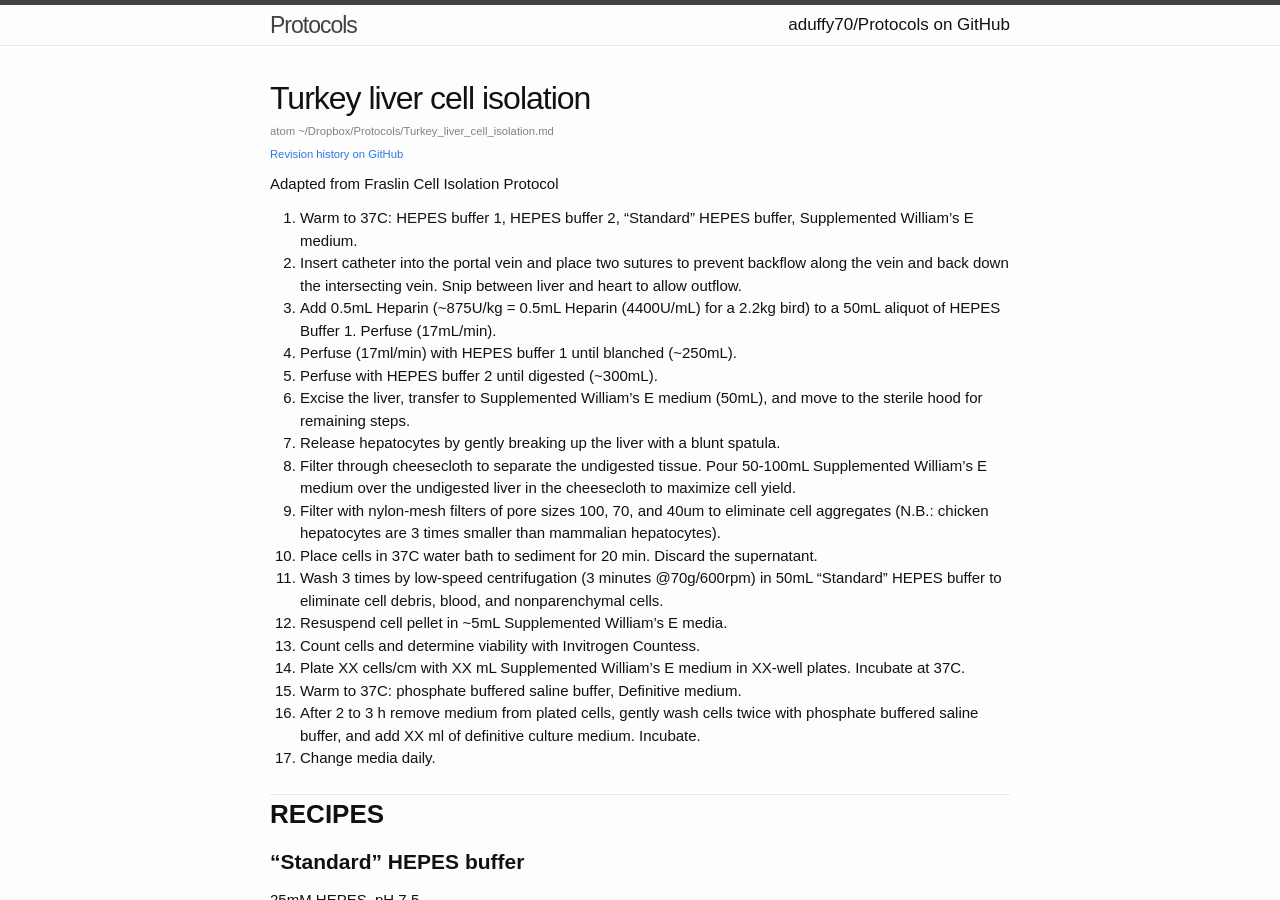
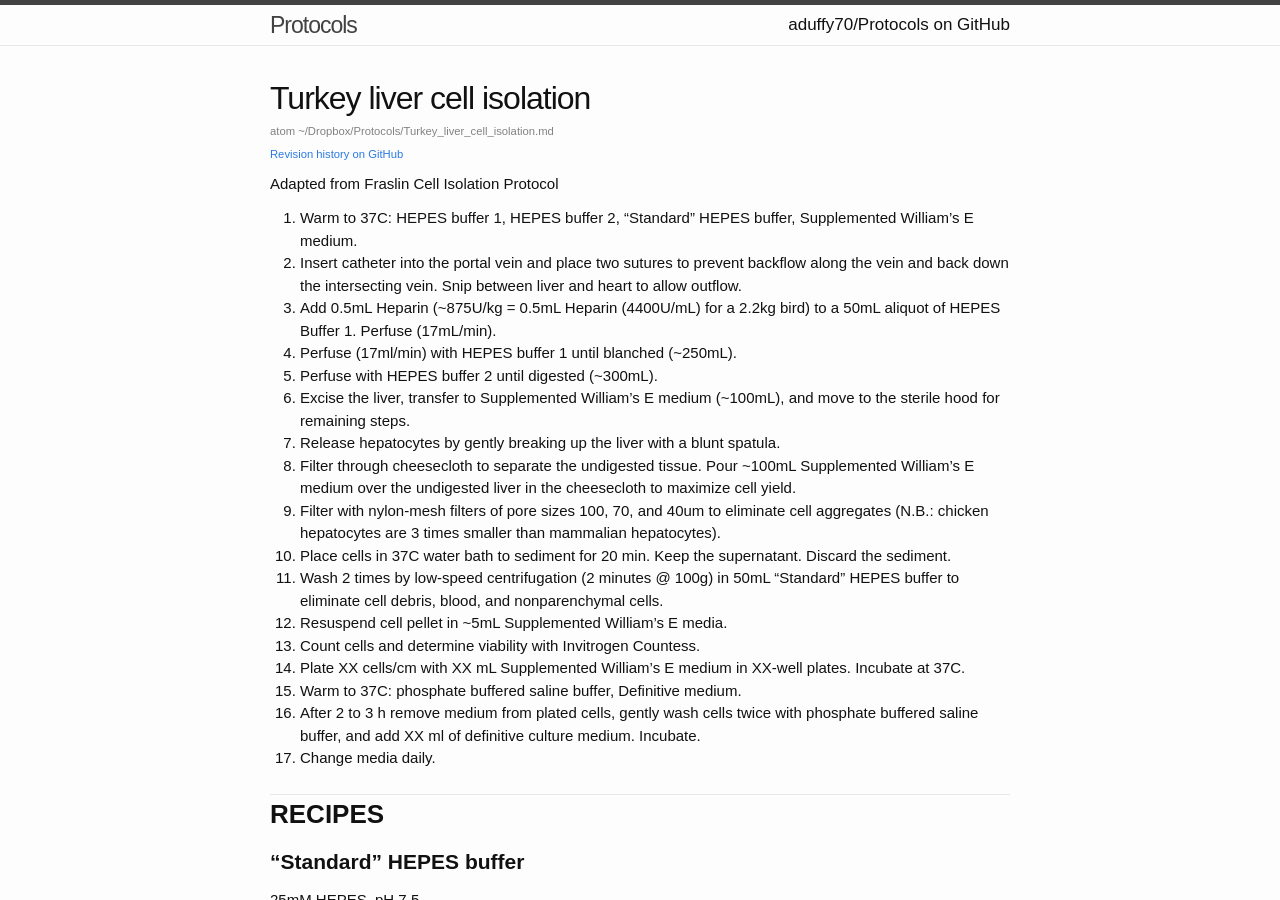
Before and after one commit to aduffy70/Protocols, a Jekyll site: the page built from Turkey_liver_cell_isolation.md, in a window 1280 px wide and 900 px high. Built offline with Jekyll 4.4.1, drawn with Linux system fonts in a browser that asks for light colours; some web fonts are replaced.

Commit message:
Keep the supernatant, not the sediment. Use more Supplemented Williams E to get more supernatant above the sediment (cells in suspension in the liquid within the sediment will be lost, so we want the sediment to be a smaller proportion of the total volume.

```diff
--- a/Turkey_liver_cell_isolation.md
+++ b/Turkey_liver_cell_isolation.md
@@ -11,12 +11,12 @@ Adapted from Fraslin Cell Isolation Protocol
 3. Add 0.5mL Heparin (~875U/kg = 0.5mL Heparin (4400U/mL) for a 2.2kg bird) to a 50mL aliquot of HEPES Buffer 1. Perfuse (17mL/min).
 4. Perfuse (17ml/min) with HEPES buffer 1 until blanched (~250mL).
 5. Perfuse with HEPES buffer 2 until digested (~300mL).
-6. Excise the liver, transfer to Supplemented William’s E medium (50mL), and move to the sterile hood for remaining steps.
+6. Excise the liver, transfer to Supplemented William’s E medium (~100mL), and move to the sterile hood for remaining steps.
 7. Release hepatocytes by gently breaking up the liver with a blunt spatula.
-8. Filter through cheesecloth to separate the undigested tissue. Pour 50-100mL Supplemented William’s E medium over the undigested liver in the cheesecloth to maximize cell yield.
+8. Filter through cheesecloth to separate the undigested tissue. Pour ~100mL Supplemented William’s E medium over the undigested liver in the cheesecloth to maximize cell yield.
 9. Filter with nylon-mesh filters of pore sizes 100, 70, and 40um to eliminate cell aggregates (N.B.: chicken hepatocytes are 3 times smaller than mammalian hepatocytes).
-10. Place cells in 37C water bath to sediment for 20 min. Discard the supernatant.
-11. Wash 3 times by low-speed centrifugation (3 minutes @70g/600rpm) in 50mL “Standard” HEPES buffer to eliminate cell debris, blood, and nonparenchymal cells.
+10. Place cells in 37C water bath to sediment for 20 min. Keep the supernatant. Discard the sediment.
+11. Wash 2 times by low-speed centrifugation (2 minutes @ 100g) in 50mL “Standard” HEPES buffer to eliminate cell debris, blood, and nonparenchymal cells.
 12. Resuspend cell pellet in ~5mL Supplemented William’s E media.
 13. Count cells and determine viability with Invitrogen Countess.
 14. Plate XX cells/cm with XX mL Supplemented William’s E medium in    XX-well plates. Incubate at 37C.
```
